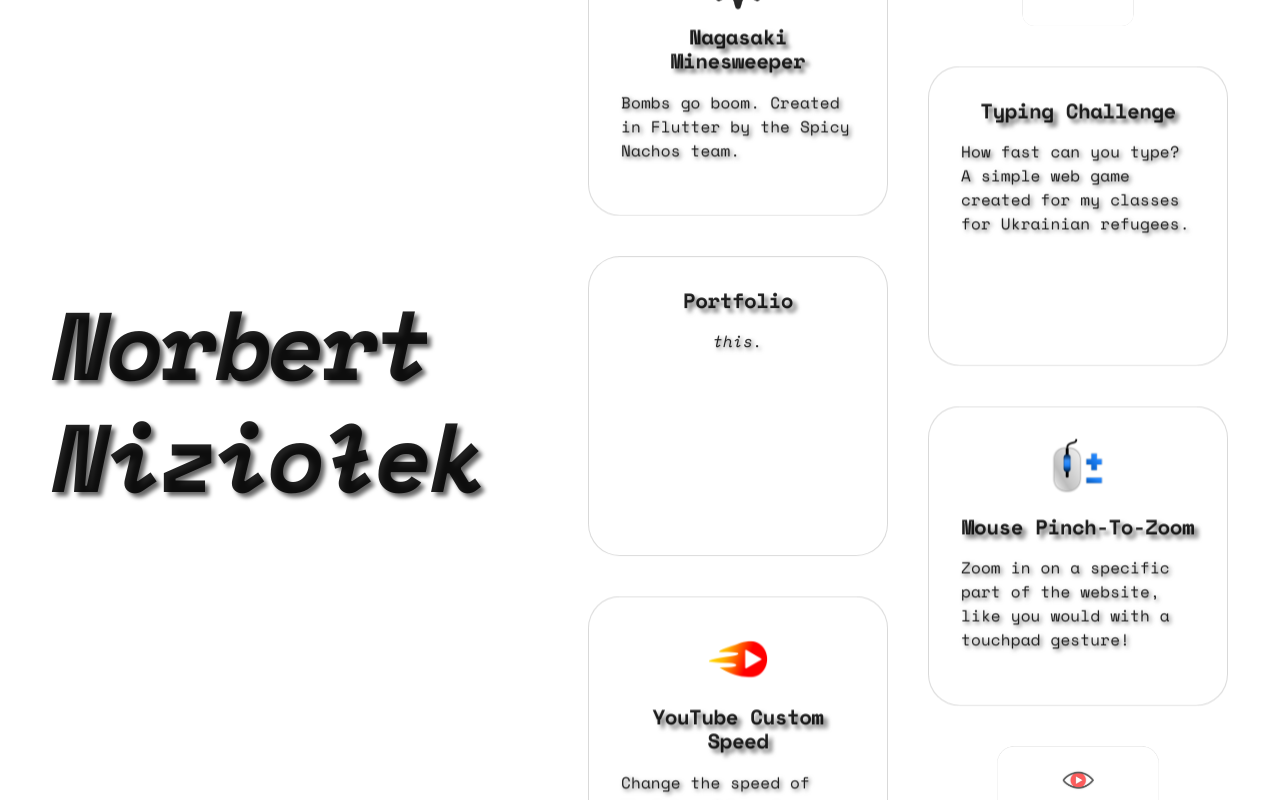
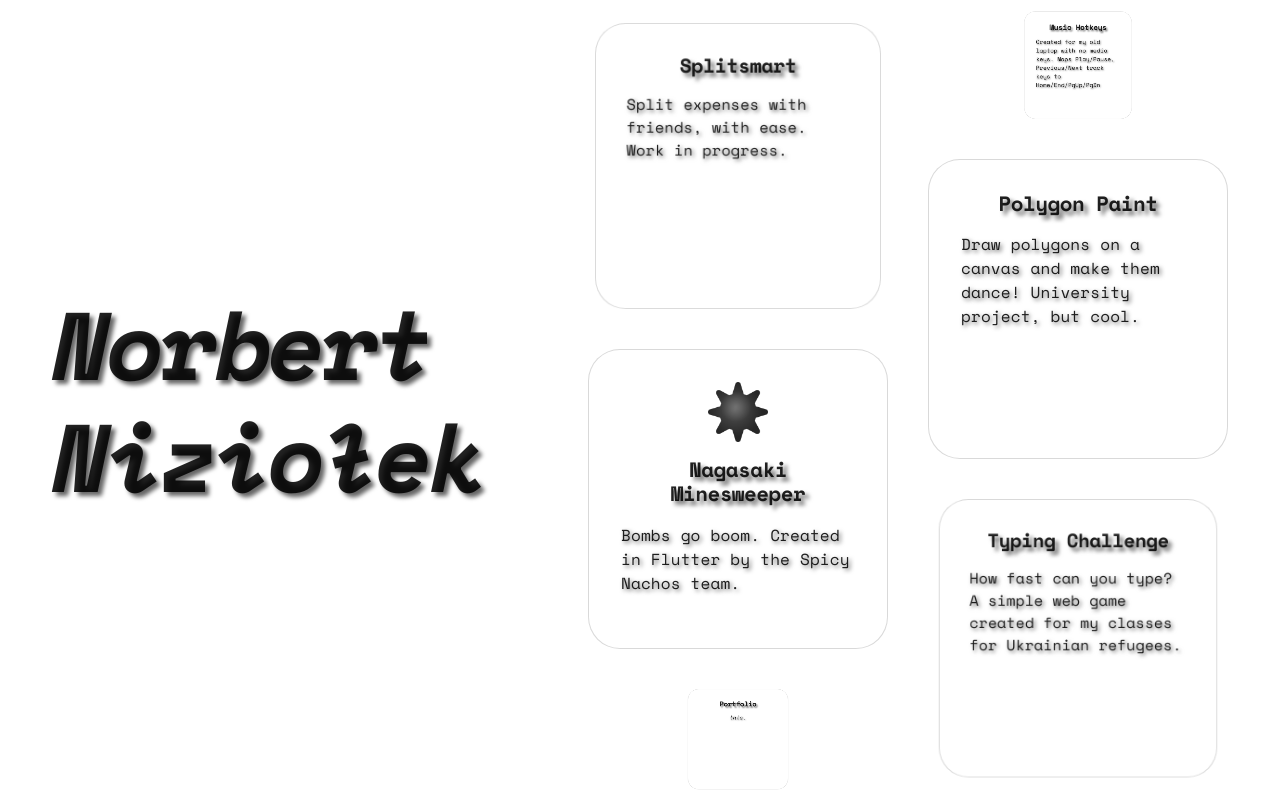
Before and after one commit to nizioleque/portfolio, a Next.js app: page / in a window 1280 px wide. Built offline with nearby package versions, Linux system fonts and the light colour scheme.

Commit message:
Rewrite card transition to Framer Motion

```diff
--- a/package.json
+++ b/package.json
@@ -15,6 +15,7 @@
     "@mui/material": "^5.11.8",
     "@mui/system": "^5.11.8",
     "bezier-easing": "^2.1.0",
+    "framer-motion": "^9.1.7",
     "next": "13.1.6",
     "react": "18.2.0",
     "react-animate-height": "^3.1.0",
--- a/src/components/CardContainer.tsx
+++ b/src/components/CardContainer.tsx
@@ -1,5 +1,6 @@
 import { Box, keyframes } from '@mui/material';
 import { ReactNode, useRef, useEffect, useCallback } from 'react';
+import CardContainerContext from '../contexts/CardContainerContext';
 
 const infiniteScrollAnimation = keyframes`
   0% {
@@ -15,8 +16,8 @@ interface CardContainerProps {
 }
 
 function CardContainer({ children }: CardContainerProps) {
-  const scrollContainer = useRef<HTMLElement>();
-  const scrollContent = useRef<HTMLElement>();
+  const scrollContainer = useRef<HTMLElement>(null);
+  const scrollContent = useRef<HTMLElement>(null);
 
   // infinite scroll (user/auto)
   const handleScroll = useCallback(() => {
@@ -45,6 +46,11 @@ function CardContainer({ children }: CardContainerProps) {
   }, []);
 
   return (
+    <CardContainerContext.Provider
+      value={{
+        scrollContainer,
+      }}
+    >
       <Box
         ref={scrollContainer}
         sx={{
@@ -67,7 +73,7 @@ function CardContainer({ children }: CardContainerProps) {
               position: 'relative',
               top: 150,
             },
-          animation: `${infiniteScrollAnimation} 30s linear infinite`,
+            // animation: `${infiniteScrollAnimation} 30s linear infinite`,
             '&:hover': {
               animationPlayState: 'paused',
             },
@@ -79,6 +85,7 @@ function CardContainer({ children }: CardContainerProps) {
           {children}
         </Box>
       </Box>
+    </CardContainerContext.Provider>
   );
 }
 
--- a/src/components/ExpandableCard.tsx
+++ b/src/components/ExpandableCard.tsx
@@ -1,16 +1,7 @@
 import { Box, styled } from '@mui/material';
-import { ReactNode, useEffect, useRef } from 'react';
-import BezierEasing from 'bezier-easing';
-
-const HEIGHT_MULTIPLIER = 0.7;
-const SCROLL_OFFSET = 325;
-const MIN_SCALE = 0;
-
-const EASING = BezierEasing(0, 0, 0.58, 1);
-const EASING_STEPS_SIZE = 200;
-const EASING_STEPS = new Array(EASING_STEPS_SIZE)
-  .fill(0)
-  .map((_, index) => EASING(index / EASING_STEPS_SIZE));
+import { ReactNode, useContext, useRef } from 'react';
+import { motion, useScroll, useTransform } from 'framer-motion';
+import CardContainerContext from '../contexts/CardContainerContext';
 
 const Card = styled(Box)(({ theme }) =>
   theme.unstable_sx({
@@ -58,62 +49,35 @@ function ExpandableCard({ content }: ExpandableCardProps) {
   const cardContainer = useRef<HTMLDivElement>(null);
   const placeholder = useRef<HTMLDivElement>(null);
 
-  useEffect(() => {
-    let handle: number | undefined;
-    let lastTop = 0;
+  const { scrollContainer } = useContext(CardContainerContext);
 
-    const f = () => {
-      const rect = gridElement.current?.getBoundingClientRect();
-      const currentTop = (rect?.top ?? 0) + SCROLL_OFFSET;
+  const { scrollYProgress: scrollYProgressTop } = useScroll({
+    container: scrollContainer,
+    target: gridElement,
+    offset: ['end 0.5vh', 'start 3vh'],
+    layoutEffect: false,
+  });
 
-      if (
-        rect &&
-        cardContainer.current &&
-        Math.abs(currentTop - lastTop) >= 1
-      ) {
-        const height = rect.height;
-        lastTop = currentTop;
-        let scaleProgress: number | null = null;
+  const { scrollYProgress: scrollYProgressBottom } = useScroll({
+    container: scrollContainer,
+    target: gridElement,
+    offset: ['end 97vh', 'start 99.5vh'],
+    layoutEffect: false,
+  });
 
-        if (currentTop >= -height && currentTop < height * HEIGHT_MULTIPLIER) {
-          cardContainer.current.style.transformOrigin = 'bottom center';
-          scaleProgress = Math.max(
-            MIN_SCALE,
-            currentTop / (height * HEIGHT_MULTIPLIER)
-          );
-        } else {
-          const currentBottom =
-            document.body.clientHeight - rect.bottom + SCROLL_OFFSET;
-          if (
-            currentBottom >= -height &&
-            currentBottom < height * HEIGHT_MULTIPLIER
-          ) {
-            cardContainer.current.style.transformOrigin = 'top center';
-            scaleProgress = Math.max(
-              MIN_SCALE,
-              currentBottom / (height * HEIGHT_MULTIPLIER)
-            );
-          } else {
-            cardContainer.current.style.transform = '';
-            cardContainer.current.style.opacity = '1';
-          }
-        }
-
-        if (scaleProgress) {
-          const easedValue =
-            EASING_STEPS[Math.round(scaleProgress * EASING_STEPS_SIZE)];
-          cardContainer.current.style.transform = `scale(${easedValue})`;
-          cardContainer.current.style.opacity = (easedValue + 0.1).toString();
-        }
+  const scrollYProgressCombined = useTransform(
+    [scrollYProgressTop, scrollYProgressBottom],
+    ([latestTop, latestBottom]: number[]) => {
+      if (!cardContainer.current) return 0;
+      if (latestTop < 1 - latestBottom) {
+        cardContainer.current.style.transformOrigin = 'bottom center';
+        return latestTop;
+      } else {
+        cardContainer.current.style.transformOrigin = 'top center';
+        return 1 - latestBottom;
       }
-
-      handle = requestAnimationFrame(f);
-    };
-
-    handle = requestAnimationFrame(f);
-
-    return () => cancelAnimationFrame(handle!);
-  }, []);
+    }
+  );
 
   return (
     <Box ref={gridElement} display='grid'>
@@ -124,6 +88,10 @@ function ExpandableCard({ content }: ExpandableCardProps) {
           willChange: 'transform, opacity',
         }}
         ref={cardContainer}
+        component={motion.div}
+        style={{
+          scale: scrollYProgressCombined,
+        }}
       >
         <Card
           onMouseMove={(event) => {
--- /dev/null
+++ b/src/contexts/CardContainerContext.ts
@@ -0,0 +1,13 @@
+import { createContext, RefObject } from 'react';
+
+interface CardContainerContext {
+  scrollContainer: RefObject<HTMLElement>;
+}
+
+const cardContainerContextDefaultValue: CardContainerContext = {
+  scrollContainer: { current: null },
+};
+
+const CardContainerContext = createContext(cardContainerContextDefaultValue);
+
+export default CardContainerContext;
```
Also changed, not shown: 1 other file (tests, documents, lock files or other folders). Lines whose indentation alone changed are shown as unchanged.
